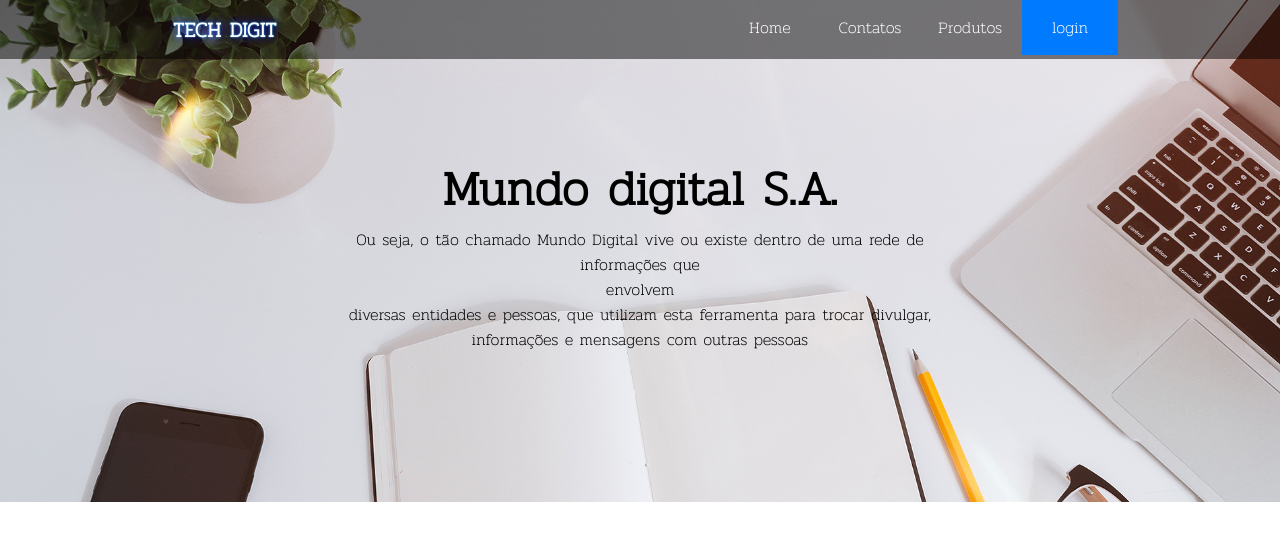
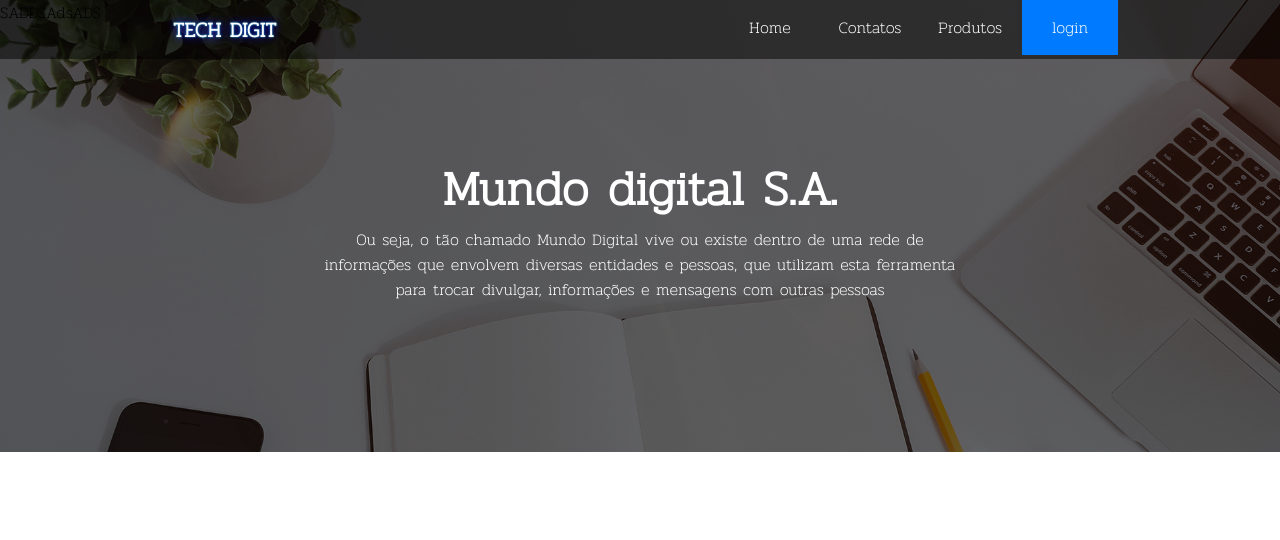
Before and after one commit to celsobastos/webdev-10042021, a plain HTML site: page index.html in a window 1280 px wide. Drawn offline with Linux system fonts and the light colour scheme; a web font is replaced by a local one.

Commit message:
new images

```diff
--- a/css/style.css
+++ b/css/style.css
@@ -94,21 +94,18 @@ html {
   /*background-repeat: no-repeat;
   background-position: 200px 10px;*/
   position: relative;
+  z-index: 1;
 }
-/*
+
 .overlay {
   width: 100%;
   height: 100%;
   background-color: rgba(0, 0, 0, 0.6);
   position: absolute;
-  /*top: 0;
-  right: 10px;
-  bottom: 0;
-  left: 0;
-  z-index: 2;* /
-}*/
+  z-index: -1;
+}
 .header .header-title {
-  color: #000000;
+  color: #ffffff;
   padding: 150px;
 }
 .header .header-title h1 {
@@ -120,10 +117,7 @@ html {
 .header .header-title p {
   text-align: center;
 }
-.header .header-title p span {
-  display: block;
-  margin: auto;
-}
+
 /* Fim do header */
 
 /* Section 01 */
--- a/index.html
+++ b/index.html
@@ -29,7 +29,7 @@
         </div>
     </nav>
     <header class="header">
-        <div class="overlay"></div>
+        <div class="overlay">SADDSAdsADS</div>
         <div class="container">
             <div class="header-title">
                 <h1>Mundo digital S.A.</h1>
```
Also changed, not shown: images/aviao.png (added), images/fav-icon.png (added), images/gotas.png (added), images/vidro.png (added).
